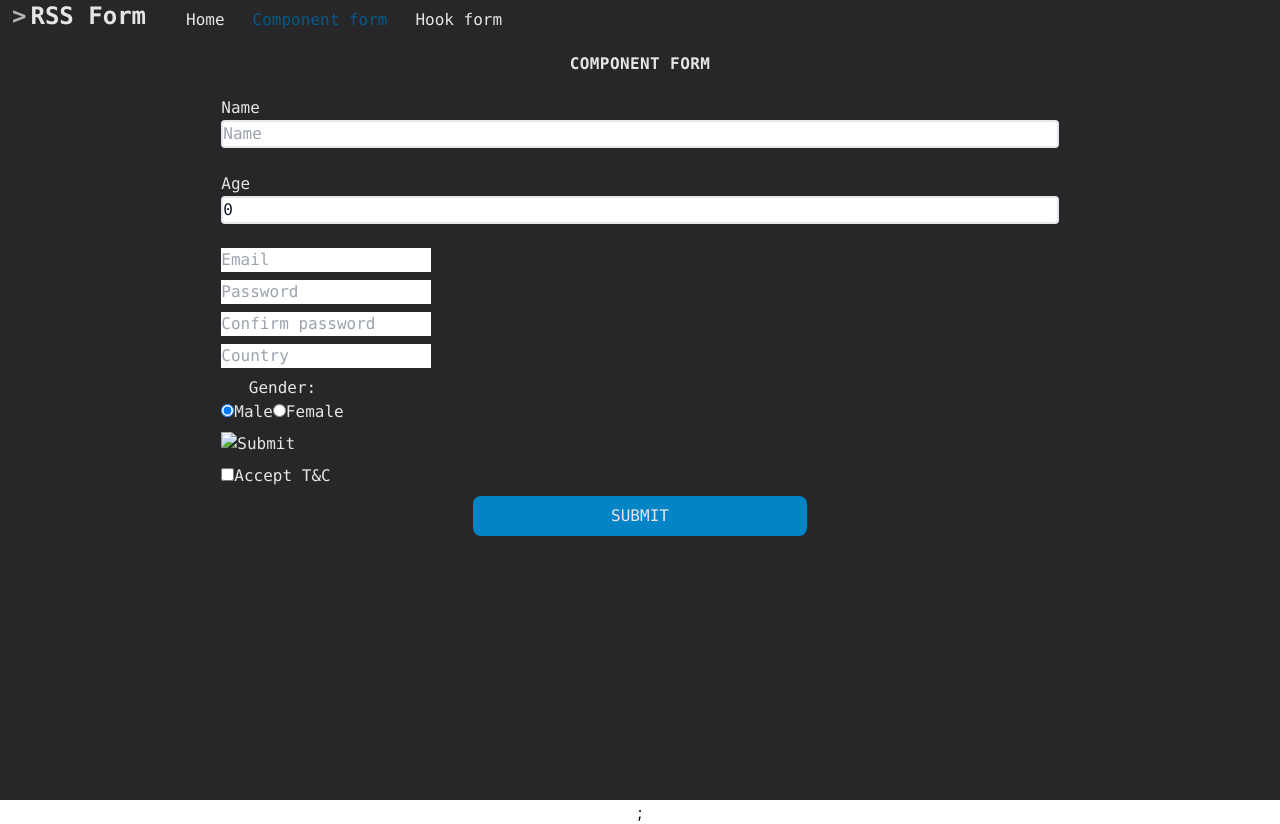
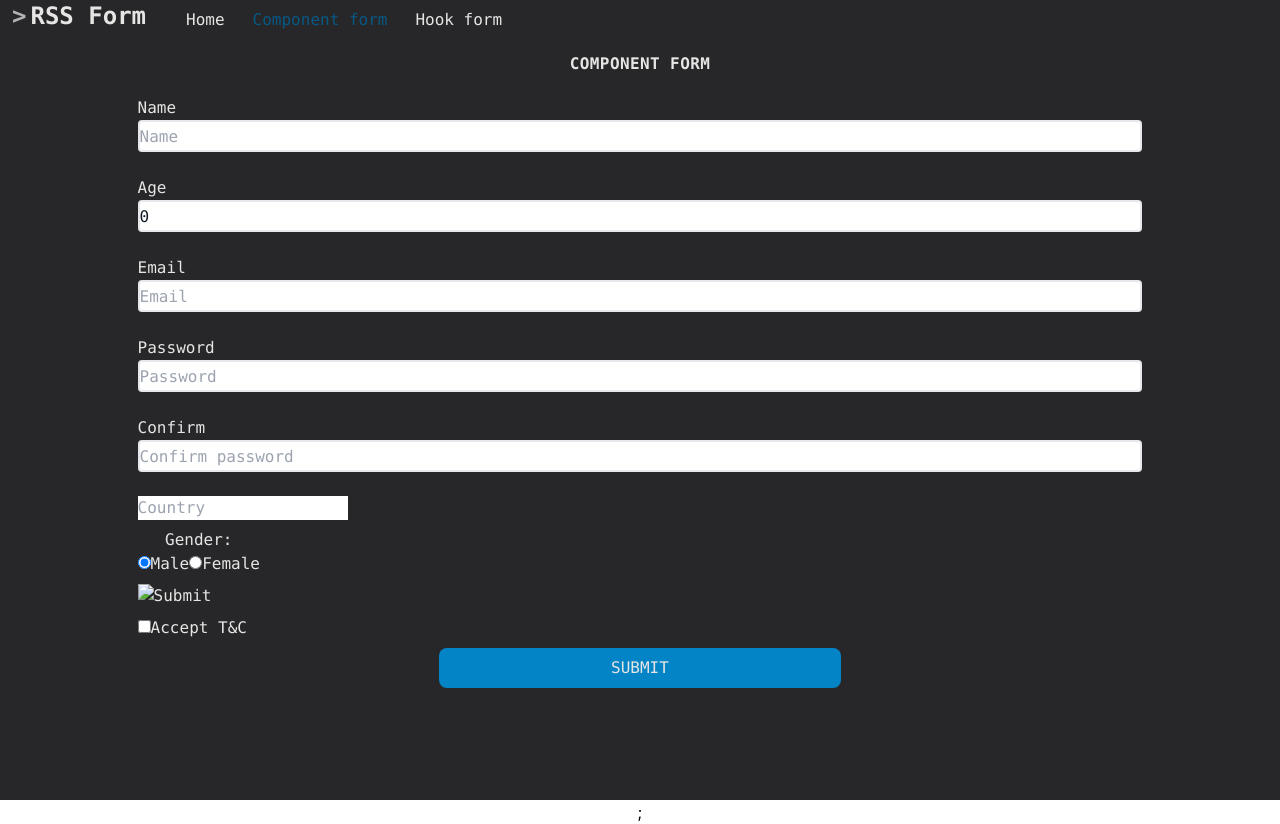
Before and after one commit to ffriday/rssreact, a React (Vite) app: page /component-form in a window 1280 px wide. Built offline with nearby package versions, Linux system fonts and the light colour scheme.

Commit message:
feat: add password forms

```diff
--- a/src/constants/types.ts
+++ b/src/constants/types.ts
@@ -25,4 +25,11 @@ export enum QueryParams {
 export enum FormNames {
   name = 'name',
   age = 'age',
+  email = 'email',
+  password = 'password',
+  confirm = 'confirm',
+  gender = 'gender',
+  country = 'country',
+  agree = 'agree',
+  image = 'image',
 }
--- a/src/constants/variables.ts
+++ b/src/constants/variables.ts
@@ -18,8 +18,18 @@ export const inputs = {
     placeholder: 'Age',
   },
   email: {
-    type: 'email',
+    type: 'text',
     name: 'email',
     placeholder: 'Email',
   },
+  password: {
+    type: 'password',
+    name: 'password',
+    placeholder: 'Password',
+  },
+  confirm: {
+    type: 'password',
+    name: 'confirm',
+    placeholder: 'Confirm password',
+  },
 };
--- a/src/form/components/dataInput.tsx
+++ b/src/form/components/dataInput.tsx
@@ -6,9 +6,10 @@ type TDataInput = {
     defaultValue: string;
   };
   message: string;
+  onChange?: (value: string) => void;
 };
 
-export const DataInput = ({ props, message }: TDataInput) => {
+export const DataInput = ({ props, message, onChange }: TDataInput) => {
   const errorStyle = message ? ' border-red-400' : '';
   return (
     <div className="flex flex-col justify-start w-full">
@@ -17,9 +18,10 @@ export const DataInput = ({ props, message }: TDataInput) => {
       </label>
       <input
         {...props}
-        className={`text-gray-900 placeholder-current::placeholder rounded border-2${errorStyle}`}
+        onChange={(event) => onChange && onChange(event.currentTarget.value)}
+        className={`text-gray-900 placeholder-current::placeholder h-8 rounded border-2${errorStyle}`}
       ></input>
-      <p className="text-left first-letter:capitalize h-4 w-full text-sm">
+      <p className="text-left first-letter:capitalize sm:h-4 h-8 w-full text-sm">
         {message}
       </p>
     </div>
--- a/src/form/components/index.ts
+++ b/src/form/components/index.ts
@@ -2,7 +2,7 @@ import { AgreeCheckbox } from './AgreeCheckbox';
 import { SubmitButton } from './submitButton';
 import { DataInput } from './dataInput';
 import { GenderSelector } from './genderSelector';
-import { fillSchema, formSchema } from './schema';
+import { fillSchema, formSchema } from '../../validation/schema';
 
 export {
   AgreeCheckbox,
--- a/src/form/usualForm.tsx
+++ b/src/form/usualForm.tsx
@@ -11,12 +11,14 @@ import {
   fillSchema,
   formSchema,
 } from './components';
-import { getValidationErrors } from '../helpers/functions';
+import { findError, getValidationErrors } from '../helpers/functions';
+import { FormNames } from '../constants/types';
 
 export const UsualForm = () => {
   const dispatch = useAppDispatch();
   const data = useAppSelector((state) => state.componentReducer);
   const [errors, setErrors] = useState<ValidationError>();
+  const [confirmError, setConfirmError] = useState(true);
 
   const inputStyle = 'text-gray-900 placeholder-current::placeholder';
 
@@ -24,7 +26,9 @@ export const UsualForm = () => {
     event.preventDefault();
     const data = fillSchema(event.currentTarget);
     const valid = await formSchema.isValid(data);
-    if (valid) {
+    const pwdMatches = data.password === data.confirm;
+    setConfirmError(pwdMatches);
+    if (valid && pwdMatches) {
       dispatch(updateComponentData(formSchema.cast(data)));
       setErrors(new ValidationError(''));
     } else {
@@ -39,27 +43,28 @@ export const UsualForm = () => {
       </h2>
       <form
         onSubmit={sumbit}
-        className="flex flex-col items-start min-w-min w-2/3 gap-2"
+        className="flex flex-col items-start min-w-min w-4/5 gap-2"
       >
         <DataInput
           props={{ ...inputs.name, defaultValue: data.name }}
-          message={errors?.errors[0] || ''}
+          message={findError(errors, FormNames.name)}
         />
         <DataInput
           props={{ ...inputs.age, defaultValue: data.age.toString() }}
-          message={errors?.errors[1] || ''}
+          message={findError(errors, FormNames.age)}
         />
-        <input type="email" placeholder="Email" className={inputStyle}></input>
-        <input
-          type="password"
-          placeholder="Password"
-          className={inputStyle}
-        ></input>
-        <input
-          type="password"
-          placeholder="Confirm password"
-          className={inputStyle}
-        ></input>
+        <DataInput
+          props={{ ...inputs.email, defaultValue: data.email }}
+          message={findError(errors, FormNames.email)}
+        />
+        <DataInput
+          props={{ ...inputs.password, defaultValue: data.password }}
+          message={findError(errors, FormNames.password)}
+        />
+        <DataInput
+          props={{ ...inputs.confirm, defaultValue: '' }}
+          message={!confirmError ? 'Password not match' : ''}
+        />
         <input
           type="country"
           placeholder="Country"
--- a/src/helpers/functions.tsx
+++ b/src/helpers/functions.tsx
@@ -1,4 +1,4 @@
-import { fillSchema, formSchema } from '../form/components/schema';
+import { fillSchema, formSchema } from '../validation/schema';
 import { ValidationError } from 'yup';
 
 export const getValidationErrors = async (
@@ -7,3 +7,12 @@ export const getValidationErrors = async (
   (await formSchema
     .validate(data, { abortEarly: false })
     .catch((error) => error)) as ValidationError;
+
+export const findError = (error: ValidationError | undefined, name: string) => {
+  if (error) {
+    const err = Object.values(error.inner).find(({ path }) => path === name);
+    return err?.message ?? '';
+  } else {
+    return '';
+  }
+};
--- a/src/store/formSlice.ts
+++ b/src/store/formSlice.ts
@@ -7,6 +7,12 @@ const createFormSlice = (name: string) =>
     initialState: {
       name: '',
       age: 0,
+      email: '',
+      password: '',
+      country: '',
+      gender: '',
+      agree: '',
+      image: '',
     },
     reducers: {
       updateData(state, action: PayloadAction<TFormData>) {
--- a/src/form/components/schema.ts
+++ b/src/validation/schema.ts
@@ -1,5 +1,5 @@
 import { object, string, number, setLocale } from 'yup';
-import { FormNames } from '../../constants/types';
+import { FormNames } from '../constants/types';
 
 setLocale({
   number: {},
@@ -17,7 +17,13 @@ export const formSchema = object({
     .min(0, 'Must be higher then 0')
     .integer('Must be an integer')
     .required(),
-  email: string().email(),
+  email: string().email().required(),
+  password: string()
+    .matches(/^(?=.*\d)(?=.*[A-Z])(?=.*[a-z])(?=.*[^a-zA-Z\d]).*$/, {
+      excludeEmptyString: true,
+      message: 'Must contain number, uppercase, lowercased, special character',
+    })
+    .required(),
 });
 
 export const fillSchema = (target: EventTarget & HTMLFormElement) => {
@@ -25,5 +31,8 @@ export const fillSchema = (target: EventTarget & HTMLFormElement) => {
   return {
     name: formData.get(FormNames.name),
     age: formData.get(FormNames.age),
+    email: formData.get(FormNames.email),
+    password: formData.get(FormNames.password),
+    confirm: formData.get(FormNames.confirm),
   };
 };
```
